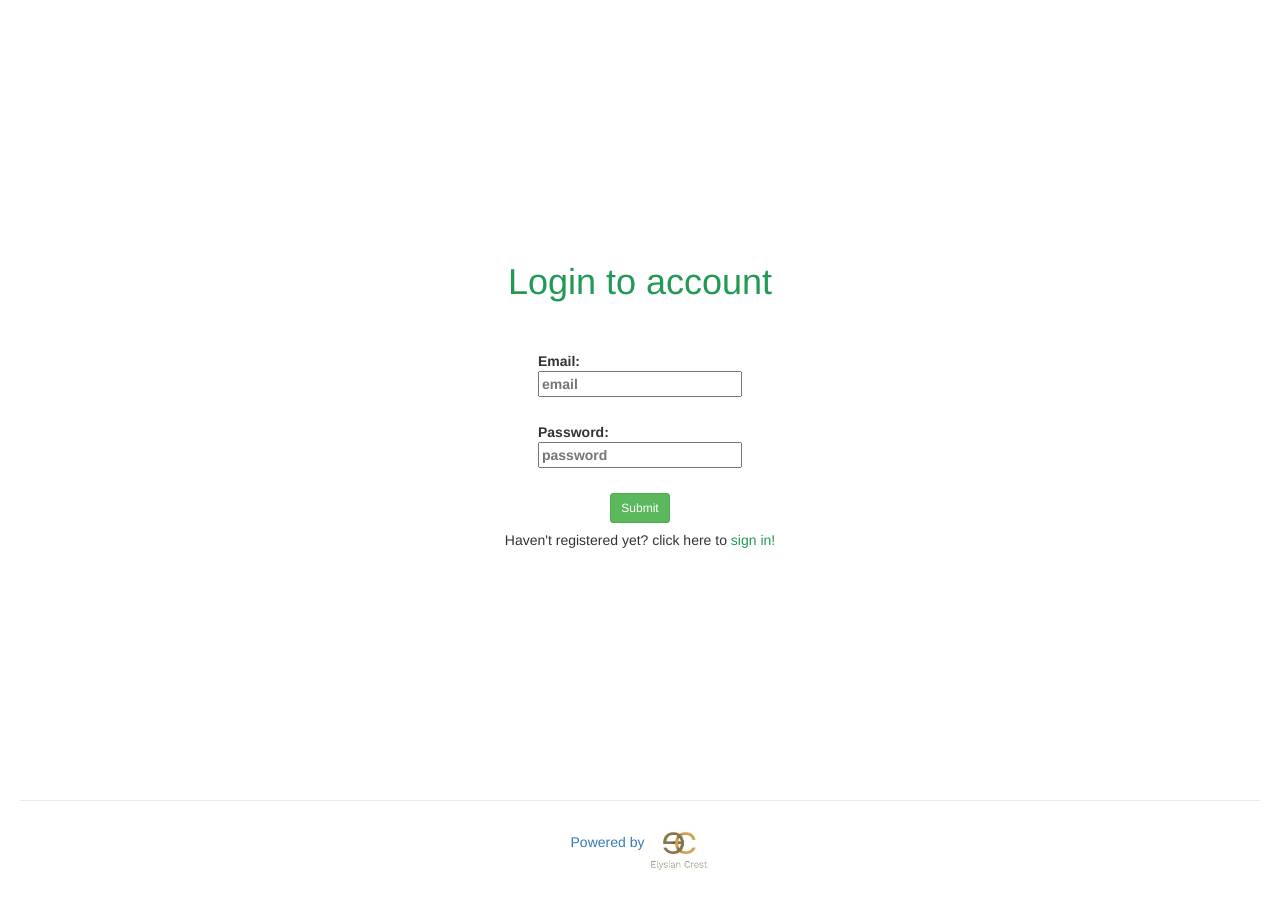
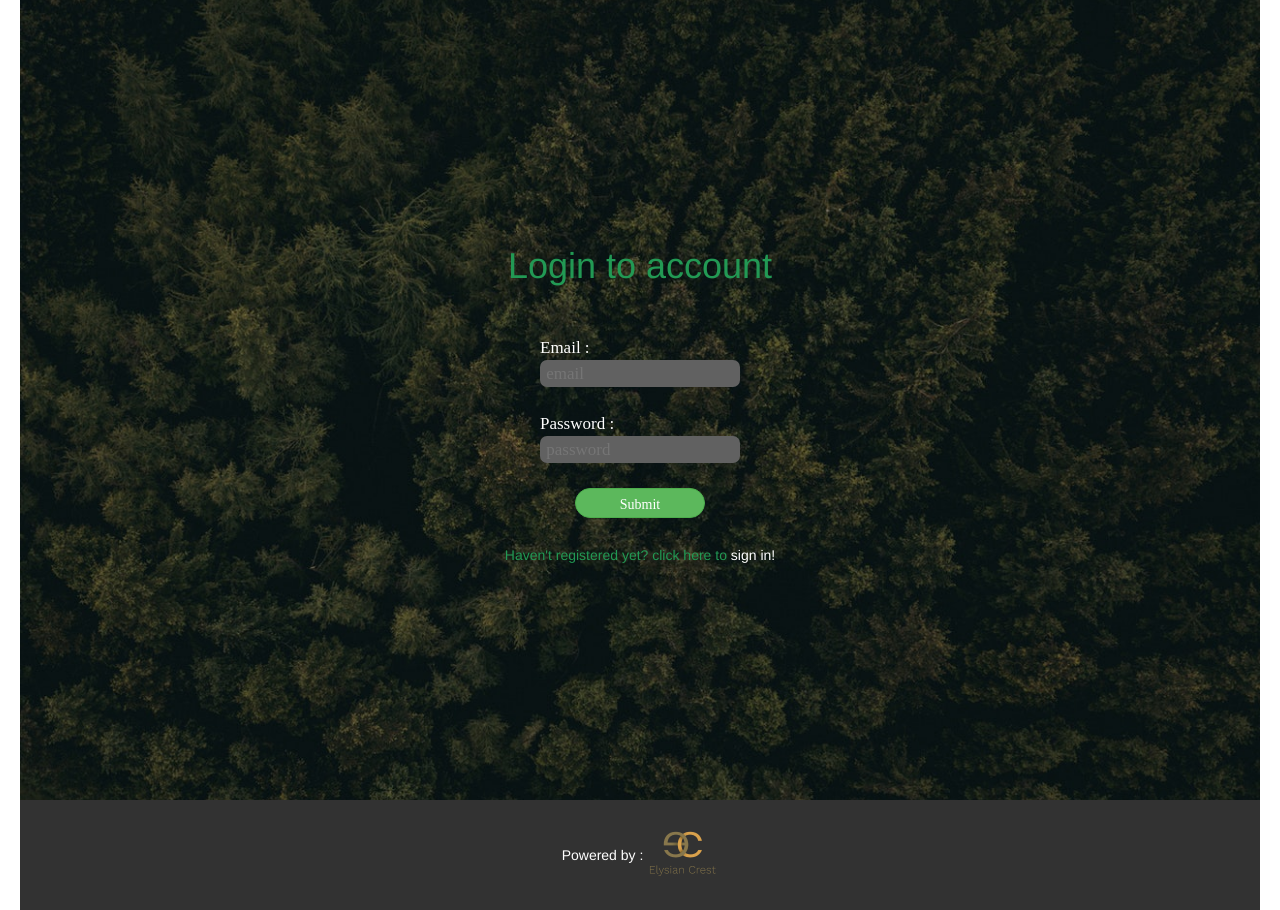
Before and after one commit to knimalaka/filebasket-frontend, a Next.js app: page /user/login in a window 1280 px wide. Before the commit the page ends 886 px from the top, so only its background shows below. Built offline with nearby package versions, Linux system fonts and the light colour scheme.

Commit message:
Added some styles

```diff
--- a/components/footer.js
+++ b/components/footer.js
@@ -8,10 +8,11 @@ export default function Footer(){
           href="https://www.elysiancrest.com/"
           target="_blank"
           rel="noopener noreferrer"
-        >
-          Powered by{' '}
+        ><div style={{color:'white'}}>
+          Powered by :
+          </div>
           <span className={styles.logo}>
-            <Image src="/EClogo.jpg" alt="EC Logo" width={60} height={60} />
+            <Image className='logo-image' src="/ECLogoDark.png" alt="EC Logo" width={70} height={70} />
           </span>
         </a>
         </footer>
--- a/components/loginForm.js
+++ b/components/loginForm.js
@@ -1,4 +1,5 @@
 import React,{useState} from "react";
+import styles from '../styles/Home.module.css'
 
 class LoginForm extends React.Component {
 
@@ -24,12 +25,12 @@ class LoginForm extends React.Component {
                 <br/><br/>
 
                 <div className="forms-inputs mb-4">
-                <label>Email:
+                <label style={{color:'white', fontFamily:'Bahnschrift', fontSize:17, fontWeight:1}}>Email :
                     <br/>
-                    <input
+                    <input style={{borderRadius:7, width:200, height:27, color:'black',backgroundColor:'#616161',border:'none'}}
                     type="email"
                     name="email"
-                    placeholder="email"
+                    placeholder=" email"
                     onChange={this.handleChange}/>
                 </label>
                 </div>
@@ -37,19 +38,19 @@ class LoginForm extends React.Component {
                 <br/>
 
                 <div className="forms-inputs mb-4">
-                <label>Password:
+                <label style={{color:'white', fontFamily:'Bahnschrift', fontSize:17, fontWeight:1}}>Password :
                     <br/>
-                    <input
+                    <input style={{borderRadius:7, width:200, height:27, color:'black',backgroundColor:'#616161',border:'none'}}
                     type="password"
                     name="password"
-                    placeholder="password"
+                    placeholder=" password"
                     onChange={this.handleChange}/>
                 </label>
                 </div>
 
                 <br/>
                 <div className="col text-center">
-                <button className="btn btn-success btn-sm" type="submit">Submit</button>
+                <button className="btn btn-success btn-circle btn-sm" style={{height:30, borderRadius:30, width:130,fontFamily:'Bahnschrift',fontSize:14}} type="submit">Submit</button>
                 </div>
             </form>
         )
--- a/pages/admin/aLogin.js
+++ b/pages/admin/aLogin.js
@@ -6,6 +6,7 @@ import Head from 'next/head'
 export default function ALogin(){
 return(
     <div className={styles.container}>
+        <div className={styles.background}>
         <main className={styles.main}>
         <Head>
           <title>File Basket</title>
@@ -13,8 +14,9 @@ return(
       </Head>
             <h1 className="text-center" style={{color:'#229954'}}>Login to admin account</h1>
         <LoginForm />
-        <h5>Haven't registered yet? click here to <a style={{color:'#229954'}}href="../admin/aSignup">sign in!</a></h5>
+        <h5 style={{color:'#229954'}}>Haven't registered yet? click here to <a style={{color:'white'}}href="../admin/aSignup">sign in!</a></h5>
         </main>
+        </div>
         <Footer />
     </div>
 )
--- a/pages/user/login.js
+++ b/pages/user/login.js
@@ -6,6 +6,7 @@ import Head from 'next/head'
 export default function Login(){
 return(
     <div className={styles.container}>
+      <div className={styles.background}>
         <main className={styles.main}>
         <Head>
           <title>File Basket</title>
@@ -13,10 +14,11 @@ return(
         </Head>
         <h1 style={{color:'#229954'}}>Login to account </h1>
         <LoginForm />
+        <br/>
 
-        <h5>Haven't registered yet? click here to <a style={{color:'#229954'}} href="../user/signup">sign in!</a></h5>
-
+        <h5 style={{color:'#229954'}}>Haven't registered yet? click here to <a style={{color:'white'}} href="../user/signup">sign in!</a></h5>
         </main>
+        </div>
         <Footer />
     </div>
 )
--- a/pages/user/signup.js
+++ b/pages/user/signup.js
@@ -6,6 +6,7 @@ import Head from 'next/head'
 export default function Signup(){
 return(
     <div className={styles.container}>
+        <div className={styles.background}>
         <main className={styles.main}>
         <Head>
           <title>File Basket</title>
@@ -13,8 +14,8 @@ return(
         </Head>
         <h1 style={{color:'#229954'}}>Create account</h1>
         <SignupForm />
-
         </main>
+        </div>
         <Footer />
     </div>
 )
--- a/styles/Home.module.css
+++ b/styles/Home.module.css
@@ -1,3 +1,9 @@
+.background{
+  background: url(../public/background.jpg) no-repeat center fixed;
+  width: 100%;
+  background-size: cover;
+}
+
 .container {
   padding: 0 2rem;
 }
@@ -16,9 +22,10 @@
   display: flex;
   flex: 1;
   padding: 2rem 0;
-  border-top: 1px solid #eaeaea;
   justify-content: center;
   align-items: center;
+  background-image: -moz-element();
+  background-color: #323232;
 }
 
 .footer a {
@@ -90,11 +97,13 @@
 .card:active {
   color: #229954;
   border-color: #229954;
+  text-decoration: none;
 }
 
 .card h2 {
   margin: 0 0 1rem 0;
-  font-size: 1.5rem;
+  font-size: 1.8rem;
+  font-family:'Bahnschrift';
 }
 
 .card p {
@@ -104,8 +113,13 @@
 }
 
 .logo {
-  height: 3em;
+  height: 5em;
   margin-left: 0.5rem;
+}
+
+.logo-image{
+  border-radius: 50%;
+  overflow: hidden;
 }
 
 @media (max-width: 600px) {
@@ -118,3 +132,14 @@
 .signOutImage{
   float: right;
 }
+
+.button{
+  border-radius: 30px;
+}
+
+.input{
+  color:'white';
+  font-family:'Bahnschrift';
+  font-size:17;
+  font-weight:1
+}
```
Also changed, not shown: components/signupForm.js (+9 -9 lines), pages/index.js (+4 -3 lines), public/ECLogoDark.png (added), public/background.jpg (added).
